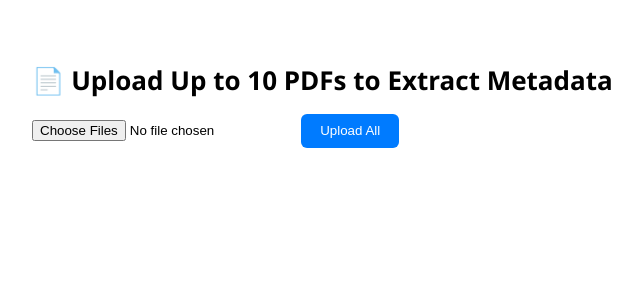
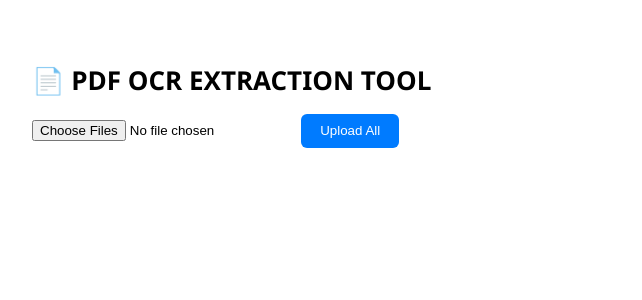
Before and after one commit to Siddharthan03/ocr-frontend, a React (Create React App) app: page / in a window 1280 px wide. Shown: the top 300 px of the page, without its empty margins (58-700 px from the left). Built offline with nearby package versions, Linux system fonts and the light colour scheme.

Commit message:
Update OCRUpload.jsx

```diff
--- a/src/components/OCRUpload.jsx
+++ b/src/components/OCRUpload.jsx
@@ -72,7 +72,7 @@ const OCRUpload = () => {
       padding: '2rem'
     }}>
       <h2 style={{ fontSize: '26px', marginBottom: '1rem' }}>
-        📄 Upload Up to 10 PDFs to Extract Metadata
+        📄 PDF OCR EXTRACTION TOOL
       </h2>
 
       <div style={{ marginBottom: '1.5rem' }}>
```
